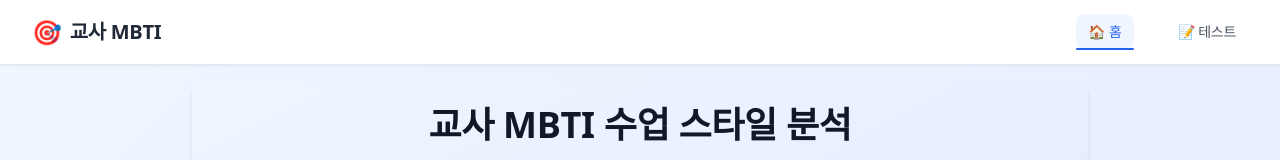
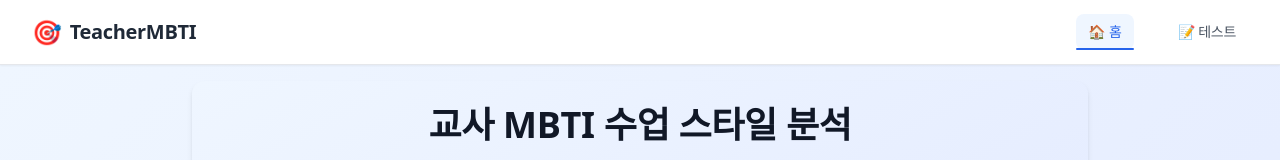
Before and after one commit to woody-tiab/TeacherMBTI, a React (Vite) app: page / in a window 1280 px wide. Shown: the top 160 px of the page. Built offline with nearby package versions, Linux system fonts and the light colour scheme; a web font is replaced by a local one.

Commit message:
chore: 상단 메뉴바 텍스트를 'TeacherMBTI'로 변경

```diff
--- a/src/components/common/Navigation.tsx
+++ b/src/components/common/Navigation.tsx
@@ -42,7 +42,7 @@ const Navigation: React.FC<NavigationProps> = ({ className = '', currentPage, on
               🎯
             </motion.div>
             <span className="text-xl font-bold text-gray-800 hidden sm:block">
-              교사 MBTI
+              TeacherMBTI
             </span>
           </button>
 
```
